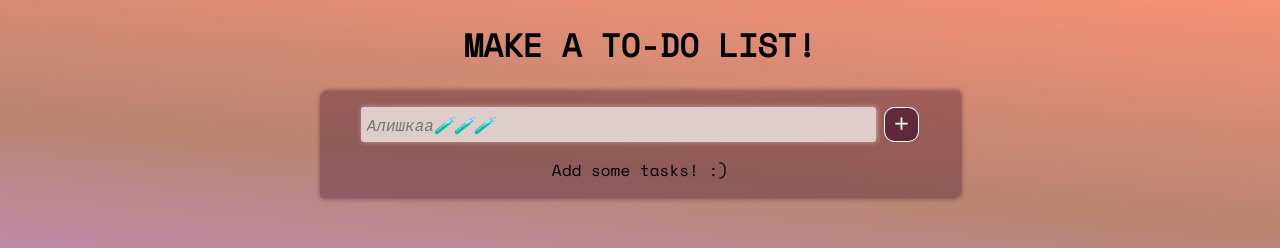
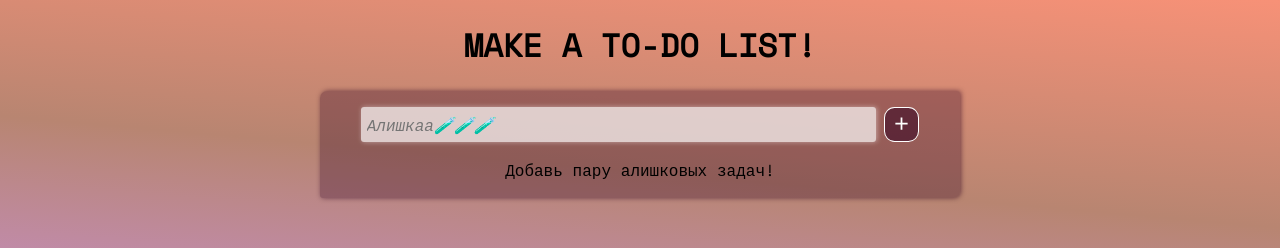
Before and after one commit to Pirmagomedov/alishka, a React (Create React App) app: page / in a window 1280 px wide. Shown: the top 248 px of the page. Built offline with nearby package versions, Linux system fonts and the light colour scheme.

Commit message:
Update App.js

```diff
--- a/src/App.js
+++ b/src/App.js
@@ -53,7 +53,7 @@ const TodoList = ({ todoList, removeTodo }) => {
         </ul>
       ) : (
         <div className="empty">
-          <p>Add some tasks! :)</p>
+          <p>Добавь пару алишковых задач!</p>
         </div>
       )}
     </div>
```
